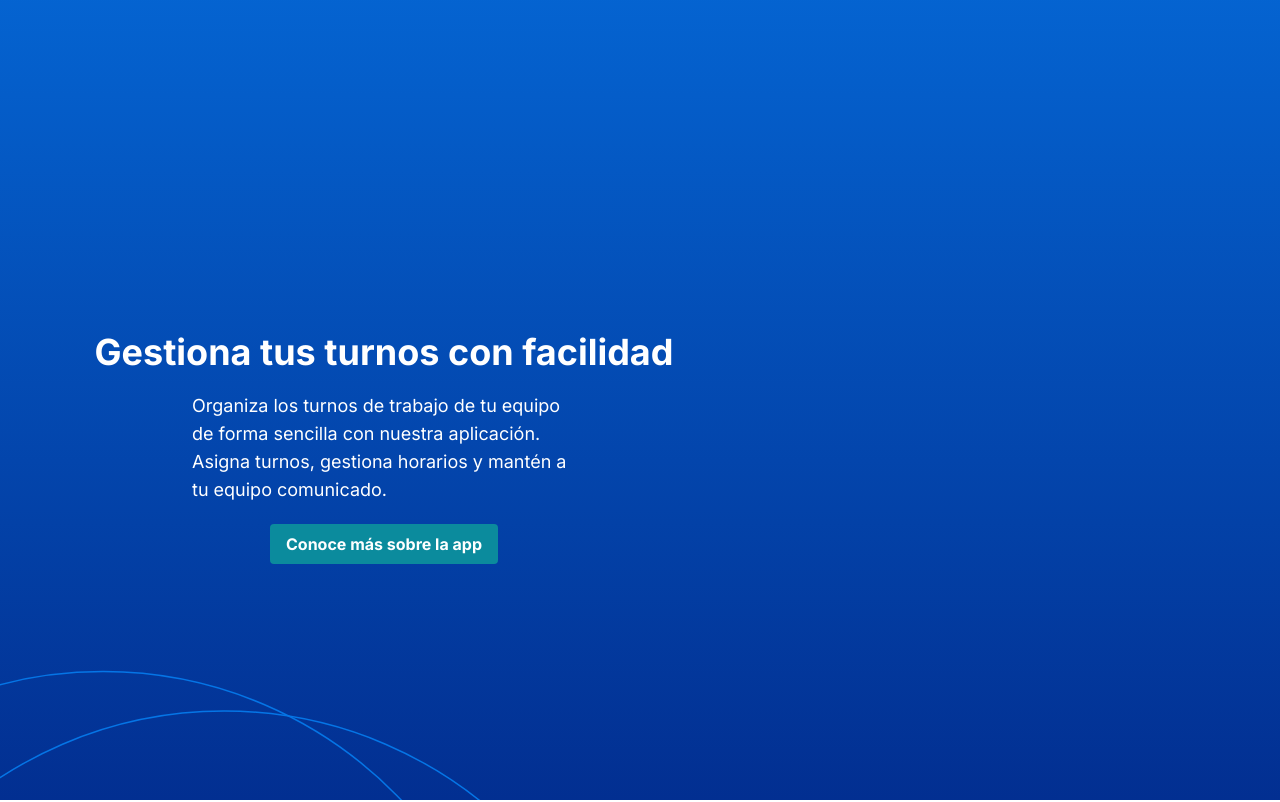
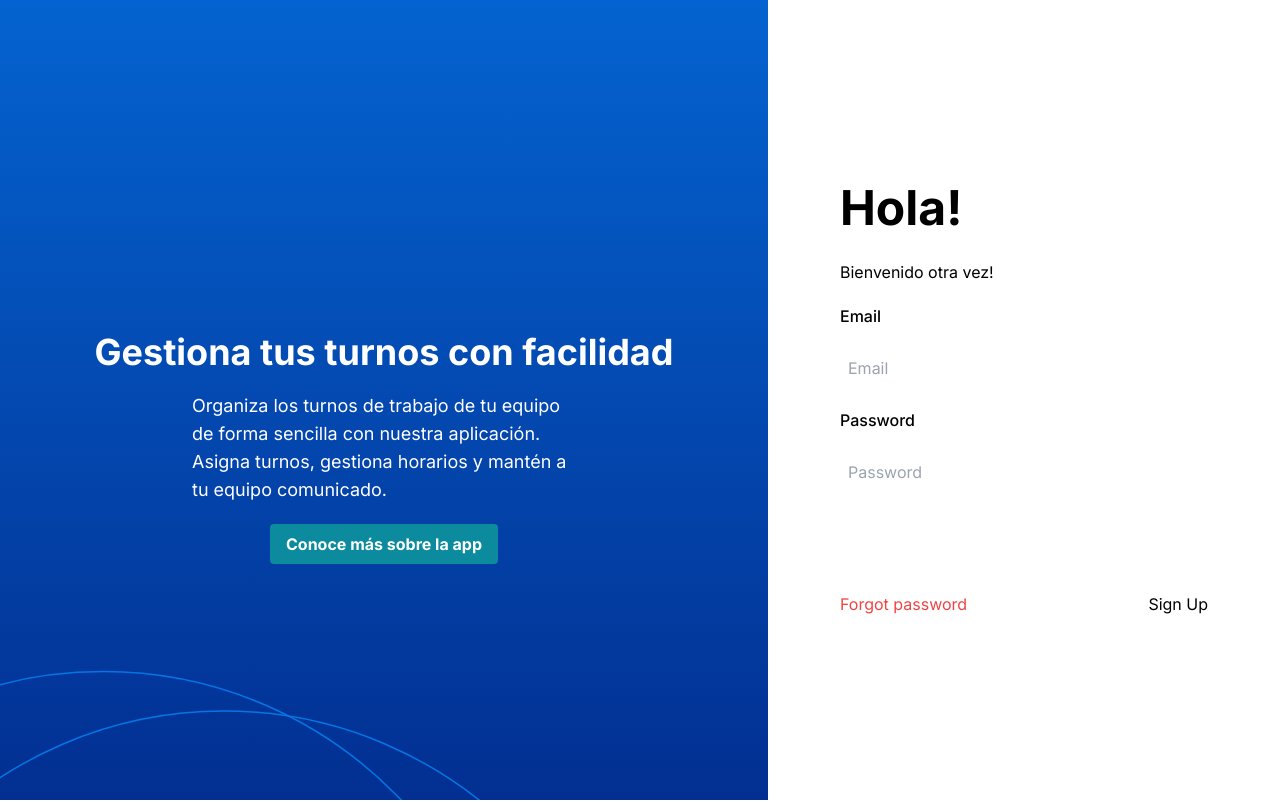
Before and after one commit to No-Country/c14-50-ft-nest, a Next.js app in the folder frontend/: page /login in a window 1280 px wide. Shown: the top 802 px of the page. Built offline with nearby package versions, Linux system fonts and the light colour scheme.

Commit message:
Login correction styles

```diff
--- a/frontend/src/app/login/layout.tsx
+++ b/frontend/src/app/login/layout.tsx
@@ -9,8 +9,10 @@ export default function LoginLayout({
   return (
     <html lang="en">
       <body>
+      <main className="lg:overflow-y-hidden lg:max-h-screen flex flex-col-reverse lg:flex-row relative">
         <Banner />
         {children}
+        </main>
       </body>
     </html>
   );
--- a/frontend/src/app/login/page.tsx
+++ b/frontend/src/app/login/page.tsx
@@ -3,7 +3,7 @@ import Link from "next/link"
 export default function Login() {
 
   return (
-    <main className="login-page-container  grid place-content-center min-h-screen w-[40%] ml-auto">
+    <main className="login-page-container  grid place-content-center min-h-screen w-[40%] ml-auto bg-white">
       <section className="w-screen px-10 py-10 rounded-lg flex flex-col gap-5 justify-center min-w-full max-w-md mx-auto">
         <div>
 
```
